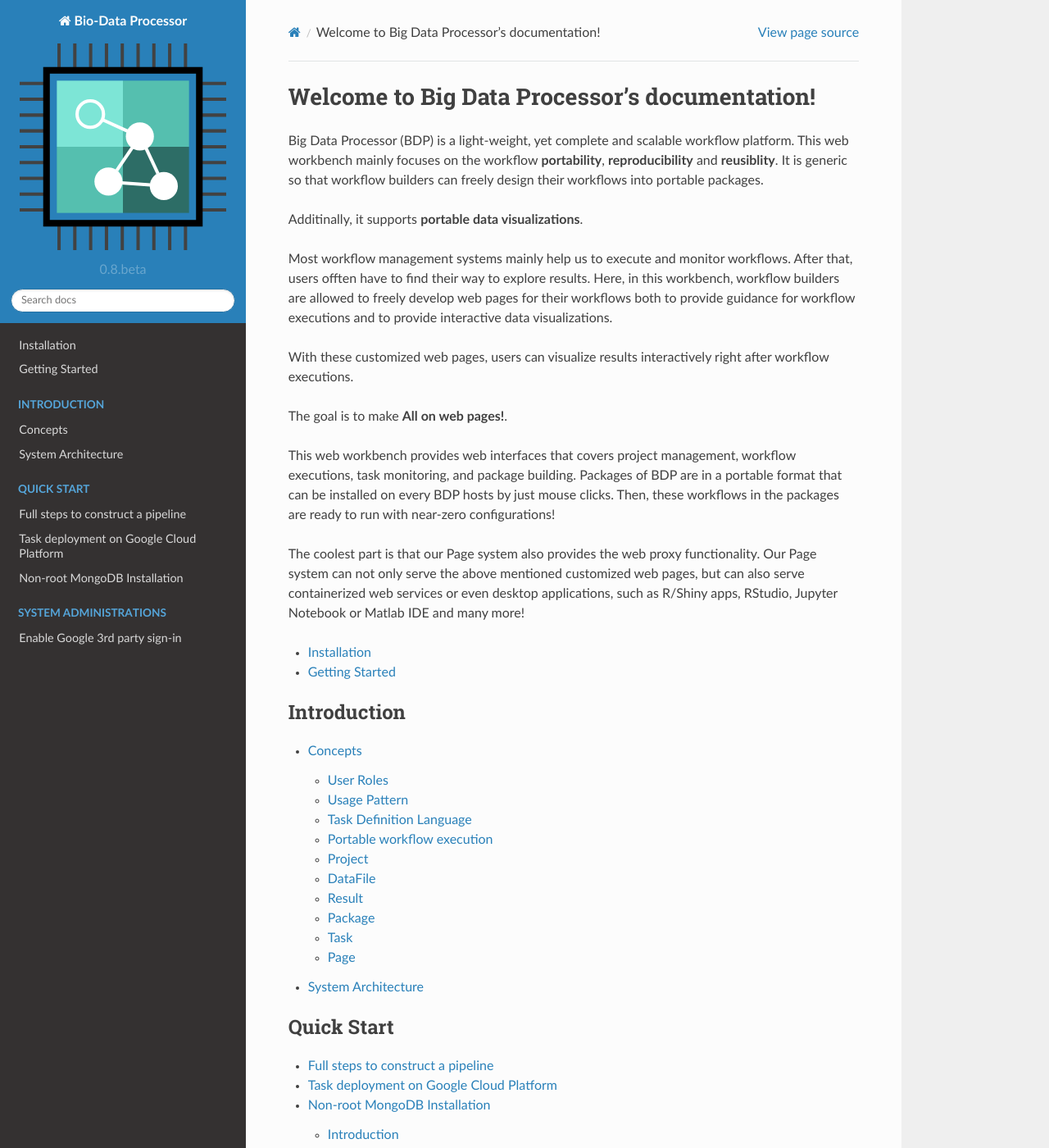
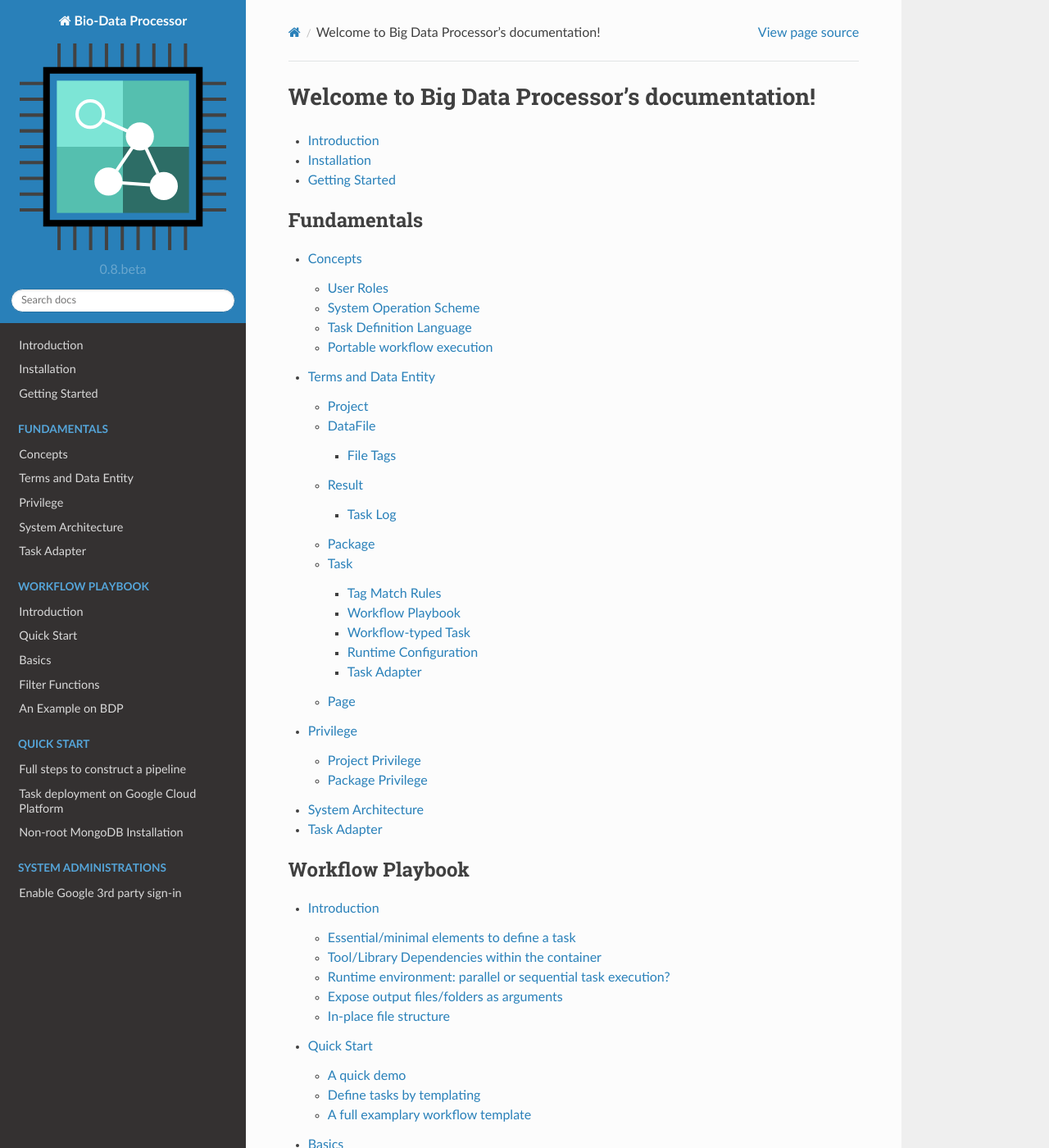
Before and after one commit to big-data-processor/bdp-document, a Sphinx documentation site: the page built from source/index.rst, in a window 1280 px wide and 1400 px high. Shown: the whole window at 82% size. Built offline with Sphinx 7.4.7 and the Read the Docs theme 2.0.0, drawn with Linux system fonts in a browser that asks for light colours; pages that are not in the unit, such as notebooks, are missing from menus; some of the changed text lies outside the part shown.

Commit message:
20200707 work in progress

```diff
--- a/source/conf.py
+++ b/source/conf.py
@@ -164,7 +164,7 @@
 #  dir menu entry, description, category)
 texinfo_documents = [
     (master_doc, 'BigDataProcessor', 'Big Data Processor Documentation',
-     author, 'BigDataProcessor', 'One line description of project.',
+     author, 'Chi Yang', 'The next generation data science workbench',
      'Miscellaneous'),
 ]
 
@@ -175,3 +175,7 @@
 
 # If true, `todo` and `todoList` produce output, else they produce nothing.
 todo_include_todos = True
+
+extensions = [
+    'sphinx.ext.autosectionlabel'
+]
--- a/source/introduction/concepts.rst
+++ b/source/fundamentals/concepts.rst
@@ -2,39 +2,44 @@
 Concepts
 ========
 
-In this section, we introduce the basic concepts and terms in the Big Data Processor (BDP) system.
+In this section, we introduce several basic concepts and terms in the Big Data Processor (BDP) system.
 
 User Roles
 ==========
-There are different aspects to use Big Data Processor.
 
-Based on different user roles, we categorized these roles into 1) users, 2) developers, and 3) administrators.
-The users execute tasks without changing task settings.
-The developers not only execute tasks but also construct tasks/workflows into packages.
-The administrators can manage users and do all the above mentioned actions.
+We categorized these roles into 1) users, 2) developers, and 3) administrators.
+
+- The **users**, including guests, normal users and power users, execute tasks without changing task settings.
+- The **developers**, including task builders and task managers, not only execute tasks but also construct tasks, workflows and packages.
+- The **administrators** can manage users and do all the above mentioned actions.
+
 BDP provides basic user priviledges for the above user roles. Please see the administration sections.
 
 
+System Operation Scheme
+=======================
 
-Usage Pattern
-=============
+.. image:: ../images/BDP_system_operation_scheme.png
+   :width: 600
 
-As shown in the following figure, a Project contains DataFiles and Results,
+As shown in the above figure of operating scheme, a Project contains DataFiles and Results,
 while Task definitions and customized Pages are stored in a Package.
 Projects are created by users and Packages are created by developers.
-A basic usage cycle may start by creating a project with selected packages.
+
+A basic usage cycle (highlighted in the blue color) may start by creating a project with selected packages.
 Users can upload required files to this project and these files become DataFiles.
 Then, users can execute tasks that belong to the selected packages.
-After setting the tasks parameters, the task can be executed and all provenance of this task is stored as a Result.
+After setting the tasks parameters, the selected task can be executed and all provenance of the task is stored as a Result.
 
+You may see the Result records as histories.
+Almost everything that related to a task execution is recorded in a Result.
 A Result records task status, parameters including input/output files,
 the runtime configurations, standard output/error, the task commands, the running time and all related information.
-You may see the Results as histories. Everything that relates to each task execution is recorded in a Result.
 After task executions, new DataFile records may be created in the Project and these DataFiles may be used as inputs of another task.
-In this way, we may execute a workflow manually.
+In this way, a workflow can be executed manually or automatically.
 
-In fact, a workflow-typed Task can be easily constructed by piping other Tasks.
-We provide web interfaces that allow developers to concatenate Tasks by just mouse clicks and drag-and-drops.
+In fact, a workflow-typed Task can be easily constructed by piping Tasks.
+We provide web interfaces that allow developers to construct workflows from Tasks by just mouse clicks and drag-and-drops.
 If users execute the workflow-typed Task, the Result records the progress and all sub-Tasks of the workflow as children Results.
 
 
@@ -42,7 +47,7 @@
 ========================
 To further ease the task definitions on web, we developed a new task definition language, the Workflow Playbook.
 The workflow playbook is a concise task configuration format for fast and portable workflow constructions.
-It is written in the `YAML <http://yaml.org/>`_ format and is inspired by the `Ansible Playbook <https://docs.ansible.com/ansible/latest/user_guide/playbooks.html>`_.
+It is written in the `YAML <http://yaml.org/>`__ format and is inspired by the `Ansible Playbook <https://docs.ansible.com/ansible/latest/user_guide/playbooks.html>`_.
 With the templating concept, we can simplify the workflow definitions. It is desinged to be human-readable format.
 
 Compared to the `Common Workflow Language (CWL) <https://www.commonwl.org/>`_, workflow playbook is more concise and easy to write.
@@ -54,52 +59,28 @@
 In addition, this workflow playbook is seamlessly integrated on the Big Data Processor so that we can write the worklfow playbook directly on the web page.
 
 
-
-Portable workflow execution
-===========================
-To enable portable workflow executions, we apply the container techniques.
-Each task of a workflow is encouraged to executed in a container, such as Docker or Singularity.
-A container carries its good runtime environemnts.
-The dependent libraries or the required tools can be pre-installed in side the container image.
-We can say that tasks can be guaranteed to be executed successfully inside the well-defined container environment.
-Therefore, the task is portable.
-
-When executing the containerized tasks, the defualt behaviors of BDP will mount two folders to the container.
-The Project and Package folders on the host will be mounted to ``/project`` and ``/package`` inside the container.
-
-We encourage that containers contain only the required environments such as libraries or tools,
-and task scripts in the Package folder are mounted right before task executions.
-BDP provides web interface to allow developers to edit task script files. In this way,
-developers can edit their scripts and execute them directly without updating container images.
+.. seealso::
+    For further information of task definition language, please see the :doc:`the introduction of Workflow Playbook<../workflow-playbook/introduction>`.
 
 
 
 
-Project
-=======
-A Project is a collection of DataFiles and Results.
-Under the hood, a project is a folder that stores all the DataFiles. The Results information is mainly stored in databases.
+
+Portable workflow execution
+===========================
+We recommended that developers apply the container techniques to make workflow protable.
+Each task in a workflow is encouraged to be executed through a container, such as Docker or Singularity container.
+A container carries its good runtime environemnts.
+The dependent libraries or the required tools can be pre-installed in side the container image,
+so that tasks are guaranteed to be executed successfully inside the well-defined container environment.
+This makes tasks portable.
+
+When executing the containerized tasks, the defualt behaviors of BDP will mount two folders to the container.
+The Project and Package folders on the host will be mounted to ``/project`` and ``/package`` inside the container.
+With our Workflow Playbook, developers will NOT worry about the actural file locations, since these loactions are specified by users at the moment of task execution.
 
 
-
-
-.. Project, DataFile, Results, Package, Task,
-
-
-DataFile
-========
-
-
-Result
-======
-
-Package
-=======
-
-
-Task
-====
-
-
-Page
-====
+We also recommended that containers contain only the required environments such as libraries or tools,
+and the Package folder which contains task scripts are mounted right before task executions.
+BDP provides web interface to allow developers to edit task script files. In this way,
+developers can edit their scripts and execute them directly without updating container images.
--- /dev/null
+++ b/source/fundamentals/task-adapter.rst
@@ -0,0 +1,3 @@
+============
+Task Adapter
+============
--- /dev/null
+++ b/source/fundamentals/terms.rst
@@ -0,0 +1,96 @@
+=======================
+Terms and Data Entities
+=======================
+
+In this section, we explain several terms that used in the Big Data Processor. Each term represents a kind of data entities in the system.
+These terms include **Project**, **DataFile**, **Result**, **Package**, **Task**, and **Page**.
+These terms are shown in the following figure which is also displayed in the system operation scheme of the previous section, :doc:`the concepts <./concepts>`.
+The details and the relationships of these terms are listed below.
+
+.. image:: ../images/BDP_system_operation_scheme.png
+   :width: 600
+
+
+
+Project
+=======
+
+A Project is a collection of :ref:`DataFiles <DataFile>` and :ref:`Results <Result>`.
+A project is created with a name and an optional description. Several :ref:`Packages <Package>` can also be selected to use in the project.
+A project can also be shared among users. Please see the :doc:`Priviledge <./privilege>` for more information.
+The Project-related information can be changed after creation.
+
+Under the hood, each Project has a corresponding folder to store all the files or folders which correspond to DataFile records.
+Different Projects are organized into separated folders and are consider as independent, although DataFiles can be copied and linked among Projects.
+
+As for the Result, A Result can be seen as a history of a task execution. All the provenance of each task run is recorded in a Result.
+A Result records the task execution time, running parameters, input and output files, standard output and standard error messages, and others.
+After task execution, the generated output files are new DataFiles that can be used as another task inputs.
+
+
+DataFile
+========
+A DataFile record can be generated by importing files or folders.
+Executing :ref:`Tasks <Task>` may also generate output files as DataFile records, if the task has defined output files/folders as arguments.
+The files and folders of DataFile records are located directly inside the Project folder. For simplicity, we use the in-place folder structure without adding additional nested folders.
+The filenames and foldernames are the database ids of their corresponding DataFile records.
+For non-folder files, the filename also preserves its extension, and the extension is also stored as the format property of a DataFile record.
+The Big Data Processor controls the direct children of the Project folder. Therefore, the system does not aware of file contents inside a folder-typed DataFile.
+
+---------
+File Tags
+---------
+
+A DataFile record comes with its own tags. These file tags are used to tell whether a DataFile record is valid to be an input argument of a :ref:`Task <Task>`.
+File Tags can be used as guards to prevent users to select invalid files or used as filters to narrow down the number of valid DataFile records.
+In addition, File Tags are also used to
+
+Users can also specify their desired tags to distinguish DataFile records.
+
+
+
+
+
+Result
+======
+
+In a Project, a Result can be generated by executing one Task in the selected Packages.
+
+--------
+Task Log
+--------
+
+Package
+=======
+
+
+Task
+====
+
+---------------
+Tag Match Rules
+---------------
+
+-----------------
+Workflow Playbook
+-----------------
+
+
+-------------------
+Workflow-typed Task
+-------------------
+
+
+---------------------
+Runtime Configuration
+---------------------
+
+------------
+Task Adapter
+------------
+
+
+
+
+Page
+====
--- a/source/getting-started.rst
+++ b/source/getting-started.rst
@@ -2,8 +2,7 @@
 Getting Started
 ===============
 
-Setup
-=====
+After
 
 Install a package
 =================
--- a/source/index.rst
+++ b/source/index.rst
@@ -5,42 +5,24 @@
 
 Welcome to Big Data Processor's documentation!
 ==============================================
-Big Data Processor (BDP) is a light-weight, yet complete and scalable workflow platform.
-This web workbench mainly focuses on the workflow **portability**, **reproducibility** and **reusiblity**.
-It is generic so that workflow builders can freely design their workflows into portable packages.
-
-Additinally, it supports **portable data visualizations**.
-
-Most workflow management systems mainly help us to execute and monitor workflows.
-After that, users offten have to find their way to explore results.
-Here, in this workbench, workflow builders are allowed to freely develop web pages for their workflows
-both to provide guidance for workflow executions and to provide interactive data visualizations.
-
-With these customized web pages,
-users can visualize results interactively right after workflow executions.
-
-
-The goal is to make **All on web pages!**.
-
-This web workbench provides web interfaces that covers project management, workflow executions, task monitoring, and package building.
-Packages of BDP are in a portable format that can be installed on every BDP hosts by just mouse clicks.
-Then, these workflows in the packages are ready to run with near-zero configurations!
-
-The coolest part is that our Page system also provides the web proxy functionality.
-Our Page system can not only serve the above mentioned customized web pages, but can also serve containerized web services or even desktop applications, such as R/Shiny apps, RStudio, Jupyter Notebook or Matlab IDE and many more!
 
 .. toctree::
     :maxdepth: 1
 
+    Introduction<introduction>
     Installation<installation>
     Getting Started<getting-started>
 
 .. toctree::
     :maxdepth: 4
-    :caption: Introduction
+    :caption: Fundamentals
 
-    Concepts<introduction/concepts>
-    System Architecture<introduction/system-architecture>
+    Concepts<fundamentals/concepts>
+    Terms and Data Entity<fundamentals/terms>
+    Privilege<fundamentals/privilege>
+    System Architecture<fundamentals/system-architecture>
+
+    Task Adapter<fundamentals/task-adapter>
 
 .. toctree::
     :maxdepth: 4
@@ -64,6 +46,12 @@
 .. toctree::
     :maxdepth: 4
     :caption: Workflow Playbook
+
+    Introduction<workflow-playbook/introduction>
+    Quick Start<workflow-playbook/quick-start>
+    Basics<workflow-playbook/basics>
+    Filter Functions<workflow-playbook/filter-functions>
+    An Example on BDP<workflow-playbook/example>
 
 .. toctree::
     :maxdepth: 4
--- /dev/null
+++ b/source/workflow-playbook/example.rst
@@ -0,0 +1,3 @@
+=================
+An Example on BDP
+=================
--- a/source/workflow-playbook/concept.rst
+++ b/source/workflow-playbook/introduction.rst
@@ -1,20 +1,9 @@
-========================
-Concepts and Motivations
-========================
+=================================
+Introduction of Workflow Playbook
+=================================
 
-Define tasks in a concise format
-================================
-The workflow playbook is a concise task configuration format for fast and portable workflow constructions.
-It is written in the `YAML <http://yaml.org/>`_ format and is inspired by the `Ansible Playbook <https://docs.ansible.com/ansible/latest/user_guide/playbooks.html>`_.
-With the templating concept, we can simplify the workflow definitions. It is desinged to be human-readable format.
-
-Compared to the `Common Workflow Language (CWL) <https://www.commonwl.org/>`_, workflow playbook is more concise and easy to write.
-The CWL is also written in the YAML format and provides detailed configurations to define tasks and workflows.
-We believe that the workflow definitions can be more concise through templating, instead of verbose configurations.
-Besides, we can easily write for-loops or do if-else conditions via templating while the CWL currently hasn't supprted them.
-
-We expect this concise format is easy enough for non-expert people to understand and write without learning additional domain-specific languages.
-In addition, this workflow playbook is seamlessly integrated on the Big Data Processor so that we can write the worklfow playbook directly on the web page.
+Originally, we developed the Workflow Playbook for bioinforamticians. The goal is to simplify task definitions and make the definitions concise and intuitive.
+This task definition language can be used for general purposes and is not limited to the field of bioinformatics.
 
 
 Essential/minimal elements to define a task
@@ -63,25 +52,34 @@
 In another scenario, if workflow developers uses pbs/sge job scripts to define their workflows, it forces users to run on the HPC environments. This isn't a good portable workflow.
 Therefore, workflow developers should focus only on the task essentials without worrying about the runtime environments. Runtime should be taken care by the workflow runner, here, in our solution, Workflow Player. We used task-adapters to handle this for you. The most important part is that the adapter can be easily customized to fit many kinds of runtime environments. A base adapter factory class can be extended to different use cases. In fact, we see the adapters as part of portable workflows. namely, ``a protable workflow = Workflow Playbook + (customized) Task Adapters + (custom filter functions)``. Don't worry, we are planning to implement many generalized adapters for everyone to use.
 
-No specifying input/output
-==========================
-To further simplify the task configurations, workflow developers need not define inputs/outputs in workflow playbook. Only the three elements should be focused: ``executable``, ``arguments``, and ``container image``. The information of inputs/outputs can be specified via the arguments, but this depends on tools. Most bioinformatics tools allow specify output paths or output prefix to customize the outputs. In this way, a task can be defined before knowing its output contents.
+Expose output files/folders as arguments
+========================================
 
-In addition, bioinformatics tools may take one input folder as an arguments and output files in this input folder. Some workflow systems consider input data as read-only. Therefore, to achieve this output-to-input-folder behavior, staging inputs to outputs may be required to prevent writing conflicts. The writing conflicts occur which multiple processes write to the same file at the same time. Usually, the first process will have priviledge to write and lock the file. Other process cannot write the files and this causes the writing conflicts.
+To further simplify the task configurations, workflow developers need not define inputs/outputs in workflow playbook.
+Only the three elements should be focused: ``executable``, ``arguments``, and ``container image``.
+The information of inputs/outputs can be specified via the arguments.
+The Workflow Playbook sees the output and input paths as file paths and is not aware of their differences.
+They are only arguments.
 
-Since our Workflow Playbook does not aware of inputs/outputs, we didn't avoid the writing conflicts through playbook. We consider that, for most cases, writing conflicts can be avoid by giving different output file names if output files are in the same folder. In addition, if a job is running inside a container, paths such as ``/tmp`` and ``/home/biodocker`` are separated among multiple jobs. Given the same tmp file name inside ``/tmp`` won't cause the write conflict.
 
-This is a trade-off here. Workflow systems handle the inputs/outputs to prevent writing conflicts but might require additional step to copy/move files. This may take additional time especially when the file sizes are large. In addition, bioinformatics pipelines may keep one single folder and all files are organized in a specific order. By repetively using this folder as an input argument, output files are generated somewhere inside this folder. In this case that the output folder is the input folder, we leave the issue of the write-conflict prevention to developers. If avoiding the writing conflicts in development stage, workflow system won't need this staging file procedure.
 
-Another trade-off here is that we cannot directly present a workflow in a directed acyclic graph throgh workflow playbook, since the playbook itself does not aware of inputs/outputs. The workflow graph increases our understanding of a workflow, but it does not affect the workflow execution. However, additional tool will be available to help to parse and draw the directed asyclic graph for workflows.
+In-place file structure
+=======================
 
-**In overall, we sacrifice a bit quality in exchange of convenience.**
+A task may take one input folder as an arguments and output files in this input folder.
+Namely, the task outputs files into its input folders.
+Some workflow systems consider input data to be read-only. Therefore, to achieve this output-to-input-folder behavior, staging inputs to outputs may be required to prevent writing conflicts.
 
-Workflow Playbook focuses more on convenience.
-==============================================
-You may noticed that our goal is not to fit all circumstances of making every bioinformatics tools part of a pipeline.
-We focus more on defining a portable workflow easily and quickly but maintaining its completeness and portability.
 
-Although we support most bioinformatics tool but not all, the non-supported circumstances are considered as a very small proportion and these are unusual cases.
-Usually there will be some workarounds to fix the non-supported proportion.
-For example, a tool that we cannot avoid the writing conflicts by chaning the filename through setting arguments or environmental variables when this tool will be executed concurrently for each of input files. We may avoid this by using a containerized versions of the tool so that every temp files of the same name are produced in different containers. Alternatively, we can manually stage the files/folders.
+The writing conflicts occur which multiple processes write to the same file at the same time.
+Usually, the first process will have priviledge to write and lock the file. Other process cannot write the files and this causes the writing conflicts.
+Since our Workflow Playbook does not aware of inputs/outputs, we didn't avoid the writing conflicts through playbook.
+We consider that, for most cases, the writing conflicts can be avoid by giving different output file names if output files are in the same folder.
+In addition, if a job is running inside a container, paths such as ``/tmp`` and ``/home/biodocker`` are independent among multiple jobs. Given the same tmp file name inside ``/tmp`` won't cause the write conflict.
+
+This is a trade-off here. Workflow systems handle the inputs/outputs to prevent the writing conflicts but might require additional step to copy/move files.
+This may take additional time especially when the file sizes are large.
+In addition, bioinformatics pipelines may keep one single folder and all files are organized in a specific order.
+By repetively using this folder as an input argument, output files are generated somewhere inside this folder.
+In this case that the output folder is the input folder, we leave the issue of the write-conflict prevention to developers.
+If avoiding the writing conflicts in development stage, workflow system won't need this staging file procedure.
```
Also changed, not shown: source/fundamentals/privilege.rst (added, +17 -0 lines), source/introduction.rst (added, +38 -0 lines), source/workflow-playbook/quick-start.rst (renamed from source/workflow-playbook/overview.rst, +5 -3 lines), source/fundamentals/system-architecture.rst (renamed from source/introduction/system-architecture.rst), source/images/BDP_system_operation_scheme.png (added).
